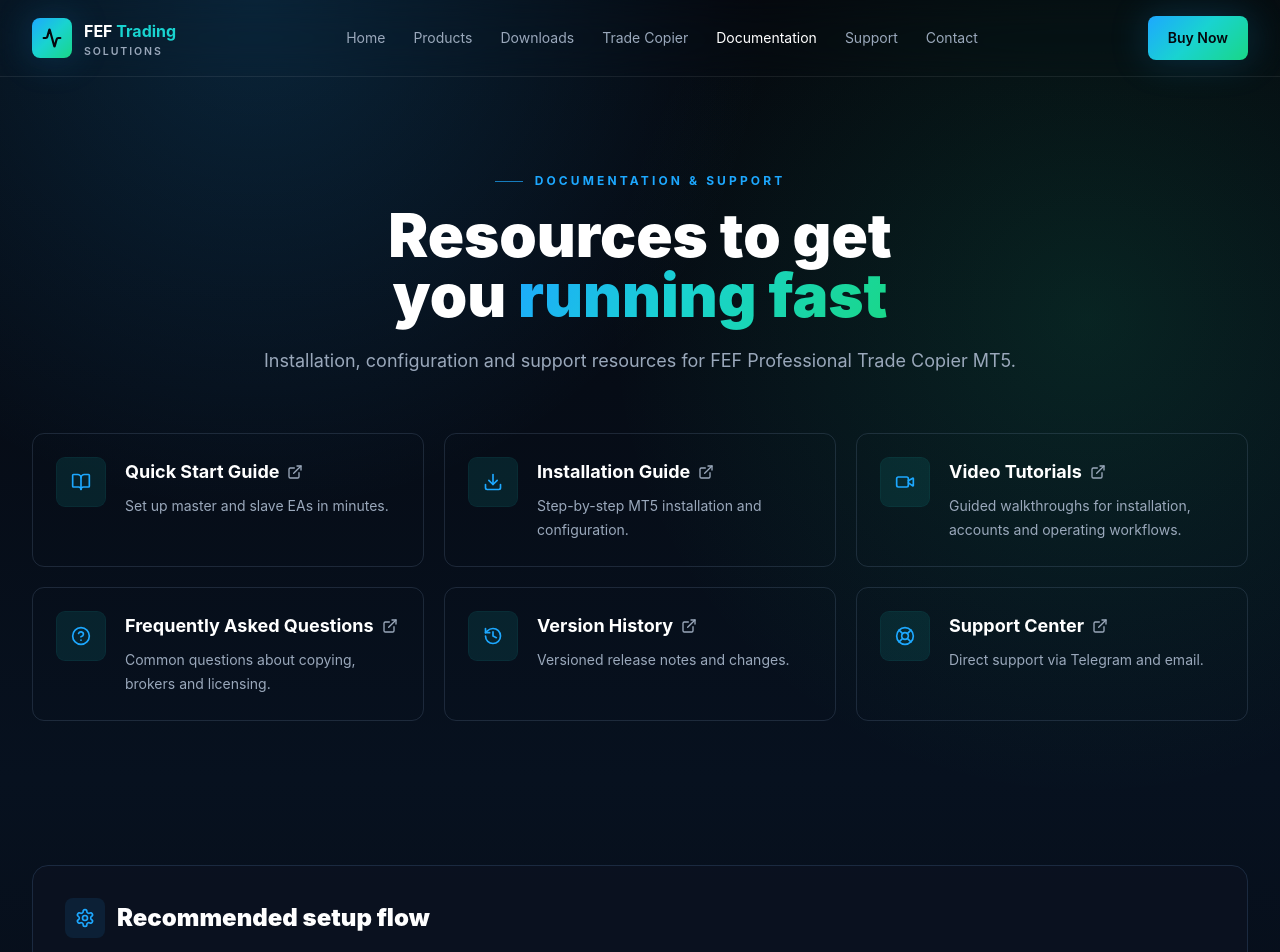
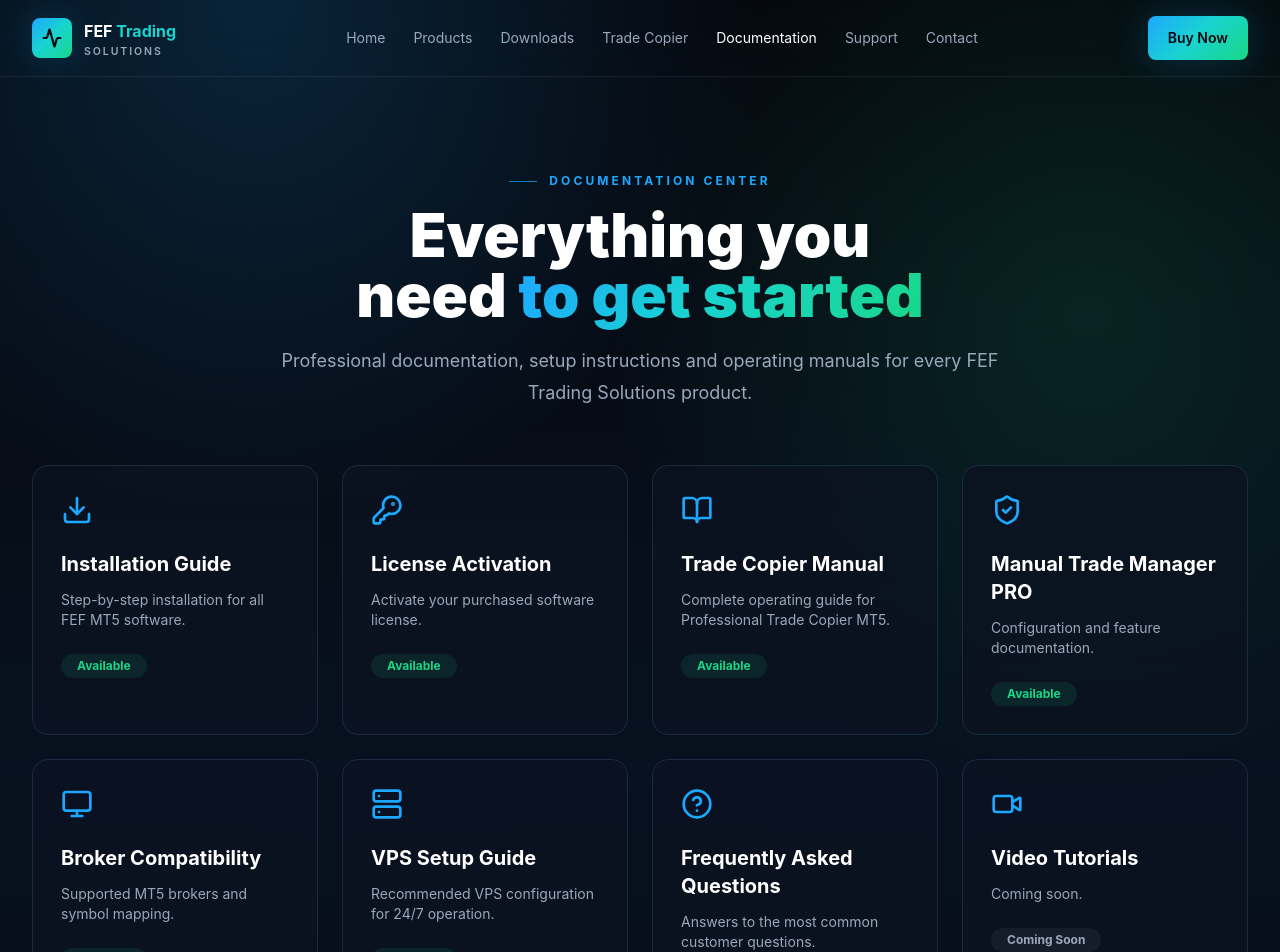
Before and after one commit to riyazu00-coder/fef-trading-solutions-website, a Next.js app: page /documentation in a window 1280 px wide. Shown: the top 952 px of the page. Built offline with nearby package versions, Linux system fonts and the light colour scheme.

Commit message:
Restore homepage hero and add documentation center

```diff
--- a/app/documentation/page.tsx
+++ b/app/documentation/page.tsx
@@ -1,44 +1,73 @@
 import type { Metadata } from "next";
-import { BookOpen, Download, ExternalLink, HelpCircle, History, LifeBuoy, Settings, Video } from "lucide-react";
+import {
+  BookOpen,
+  Download,
+  KeyRound,
+  Monitor,
+  ShieldCheck,
+  Server,
+  HelpCircle,
+  Video,
+} from "lucide-react";
+
+import { SectionHeading } from "@/components/SectionHeading";
 import { RiskWarning } from "@/components/RiskWarning";
-import { SectionHeading } from "@/components/SectionHeading";
 
 export const metadata: Metadata = {
   title: "Documentation",
-  description: "FEF Trading Solutions documentation resources for installation, setup, support and release notes."
+  description:
+    "Documentation, installation guides and support resources for FEF Trading Solutions software.",
 };
 
 const docs = [
   {
-    title: "Quick Start Guide",
-    description: "Set up master and slave EAs in minutes.",
-    icon: <BookOpen className="h-5 w-5" />
+    title: "Installation Guide",
+    description: "Step-by-step installation for all FEF MT5 software.",
+    icon: Download,
+    status: "Available",
   },
   {
-    title: "Installation Guide",
-    description: "Step-by-step MT5 installation and configuration.",
-    icon: <Download className="h-5 w-5" />
+    title: "License Activation",
+    description: "Activate your purchased software license.",
+    icon: KeyRound,
+    status: "Available",
+  },
+  {
+    title: "Trade Copier Manual",
+    description: "Complete operating guide for Professional Trade Copier MT5.",
+    icon: BookOpen,
+    status: "Available",
+  },
+  {
+    title: "Manual Trade Manager PRO",
+    description: "Configuration and feature documentation.",
+    icon: ShieldCheck,
+    status: "Available",
+  },
+  {
+    title: "Broker Compatibility",
+    description: "Supported MT5 brokers and symbol mapping.",
+    icon: Monitor,
+    status: "Available",
+  },
+  {
+    title: "VPS Setup Guide",
+    description: "Recommended VPS configuration for 24/7 operation.",
+    icon: Server,
+    status: "Available",
+  },
+  {
+    title: "Frequently Asked Questions",
+    description: "Answers to the most common customer questions.",
+    icon: HelpCircle,
+    status: "Available",
   },
   {
     title: "Video Tutorials",
-    description: "Guided walkthroughs for installation, accounts and operating workflows.",
-    icon: <Video className="h-5 w-5" />
+    description: "Coming soon.",
+    icon: Video,
+    status: "Coming Soon",
   },
-  {
-    title: "Frequently Asked Questions",
-    description: "Common questions about copying, brokers and licensing.",
-    icon: <HelpCircle className="h-5 w-5" />
-  },
-  {
-    title: "Version History",
-    description: "Versioned release notes and changes.",
-    icon: <History className="h-5 w-5" />
-  },
-  {
-    title: "Support Center",
-    description: "Direct support via Telegram and email.",
-    icon: <LifeBuoy className="h-5 w-5" />
-  }
 ];
 
 export default function DocumentationPage() {
@@ -46,47 +75,43 @@ export default function DocumentationPage() {
     <>
       <section className="mx-auto max-w-7xl px-5 py-24 sm:px-6 lg:px-8">
         <SectionHeading
-          eyebrow="Documentation & Support"
-          title="Resources to get you"
-          gradient="running fast"
-          description="Installation, configuration and support resources for FEF Professional Trade Copier MT5."
+          eyebrow="Documentation Center"
+          title="Everything you need"
+          gradient="to get started"
+          description="Professional documentation, setup instructions and operating manuals for every FEF Trading Solutions product."
         />
-        <div className="mt-14 grid gap-5 md:grid-cols-2 xl:grid-cols-3">
-          {docs.map((doc) => (
-            <article key={doc.title} className="premium-border rounded-xl bg-panel/76 p-6">
-              <div className="flex gap-5">
-                <span className="grid h-12 w-12 shrink-0 place-items-center rounded-lg bg-cyan/10 text-electric ring-1 ring-cyan/15">
-                  {doc.icon}
+
+        <div className="mt-14 grid gap-6 md:grid-cols-2 xl:grid-cols-4">
+          {docs.map((doc) => {
+            const Icon = doc.icon;
+
+            return (
+              <article
+                key={doc.title}
+                className="rounded-2xl border border-line bg-panel/75 p-7 transition hover:border-electric/40"
+              >
+                <Icon className="h-8 w-8 text-electric" />
+
+                <h2 className="mt-6 text-xl font-bold text-white">
+                  {doc.title}
+                </h2>
+
+                <p className="mt-3 text-sm text-steel">
+                  {doc.description}
+                </p>
+
+                <span
+                  className={`mt-6 inline-flex rounded-full px-4 py-1 text-xs font-bold ${
+                    doc.status === "Available"
+                      ? "bg-emerald/10 text-emerald"
+                      : "bg-white/5 text-steel"
+                  }`}
+                >
+                  {doc.status}
                 </span>
-                <div>
-                  <h2 className="inline-flex items-center gap-2 text-lg font-bold text-white">
-                    {doc.title}
-                    <ExternalLink className="h-4 w-4 text-steel" />
-                  </h2>
-                  <p className="mt-2 text-sm leading-6 text-steel">{doc.description}</p>
-                </div>
-              </div>
-            </article>
-          ))}
-        </div>
-      </section>
-
-      <section className="mx-auto max-w-7xl px-5 py-12 sm:px-6 lg:px-8">
-        <div className="rounded-2xl border border-line bg-panel/75 p-8">
-          <div className="flex items-center gap-3">
-            <span className="grid h-10 w-10 place-items-center rounded-lg bg-electric/10 text-electric">
-              <Settings className="h-5 w-5" />
-            </span>
-            <h2 className="text-2xl font-black text-white">Recommended setup flow</h2>
-          </div>
-          <div className="mt-8 grid gap-4 md:grid-cols-4">
-            {["Install copier files", "Attach master EA", "Attach slave EAs", "Run sync check"].map((item, index) => (
-              <div key={item} className="rounded-xl border border-line bg-ink/55 p-5">
-                <p className="font-mono text-sm text-electric">0{index + 1}</p>
-                <h3 className="mt-4 font-bold text-white">{item}</h3>
-              </div>
-            ))}
-          </div>
+              </article>
+            );
+          })}
         </div>
       </section>
 
--- a/app/page.tsx
+++ b/app/page.tsx
@@ -56,8 +56,52 @@ const whyItems = [
 export default function HomePage() {
   return (
     <main className="relative overflow-hidden">
-      <HeroVisual />
+  <section className="mx-auto grid min-h-[calc(100vh-var(--header-height))] max-w-7xl items-center gap-12 px-5 py-24 sm:px-6 lg:grid-cols-[1fr_0.95fr] lg:px-8">
+    <div>
+      <div className="inline-flex items-center gap-2 rounded-full border border-line bg-panel/70 px-4 py-2 text-sm text-steel">
+        <span className="h-2 w-2 rounded-full bg-emerald" />
+        {brand.product} - {brand.status}
+      </div>
 
+      <h1 className="mt-10 max-w-3xl text-5xl font-black leading-[0.95] text-white sm:text-6xl lg:text-7xl">
+        Professional Trading Software for{" "}
+        <span className="bg-gradient-to-r from-electric via-cyan to-emerald bg-clip-text text-transparent">
+          MetaTrader 5
+        </span>
+      </h1>
+
+      <p className="mt-8 max-w-2xl text-xl leading-8 text-steel">
+        Powerful, reliable and intelligent trading solutions engineered for
+        professional traders, portfolio managers and multi-account trading.
+      </p>
+
+      <div className="mt-8 flex flex-wrap gap-3">
+        <ButtonLink href="/contact" icon={<ArrowRight className="h-4 w-4" />}>
+          Buy Now
+        </ButtonLink>
+        <ButtonLink href="/products" variant="secondary">
+          Explore Products
+        </ButtonLink>
+      </div>
+
+      <div className="mt-12 grid max-w-xl grid-cols-3 gap-6 text-sm text-steel">
+        <div>
+          <BadgeCheck className="mb-3 h-5 w-5 text-electric" />
+          Low-latency engine
+        </div>
+        <div>
+          <ShieldCheck className="mb-3 h-5 w-5 text-electric" />
+          Multi-broker ready
+        </div>
+        <div>
+          <Activity className="mb-3 h-5 w-5 text-electric" />
+          Real-time sync
+        </div>
+      </div>
+    </div>
+
+    <HeroVisual />
+  </section>
       <section className="mx-auto max-w-7xl px-6 py-20">
         <div className="mb-10">
           <p className="text-sm font-semibold uppercase tracking-[0.3em] text-emerald-400">
```
